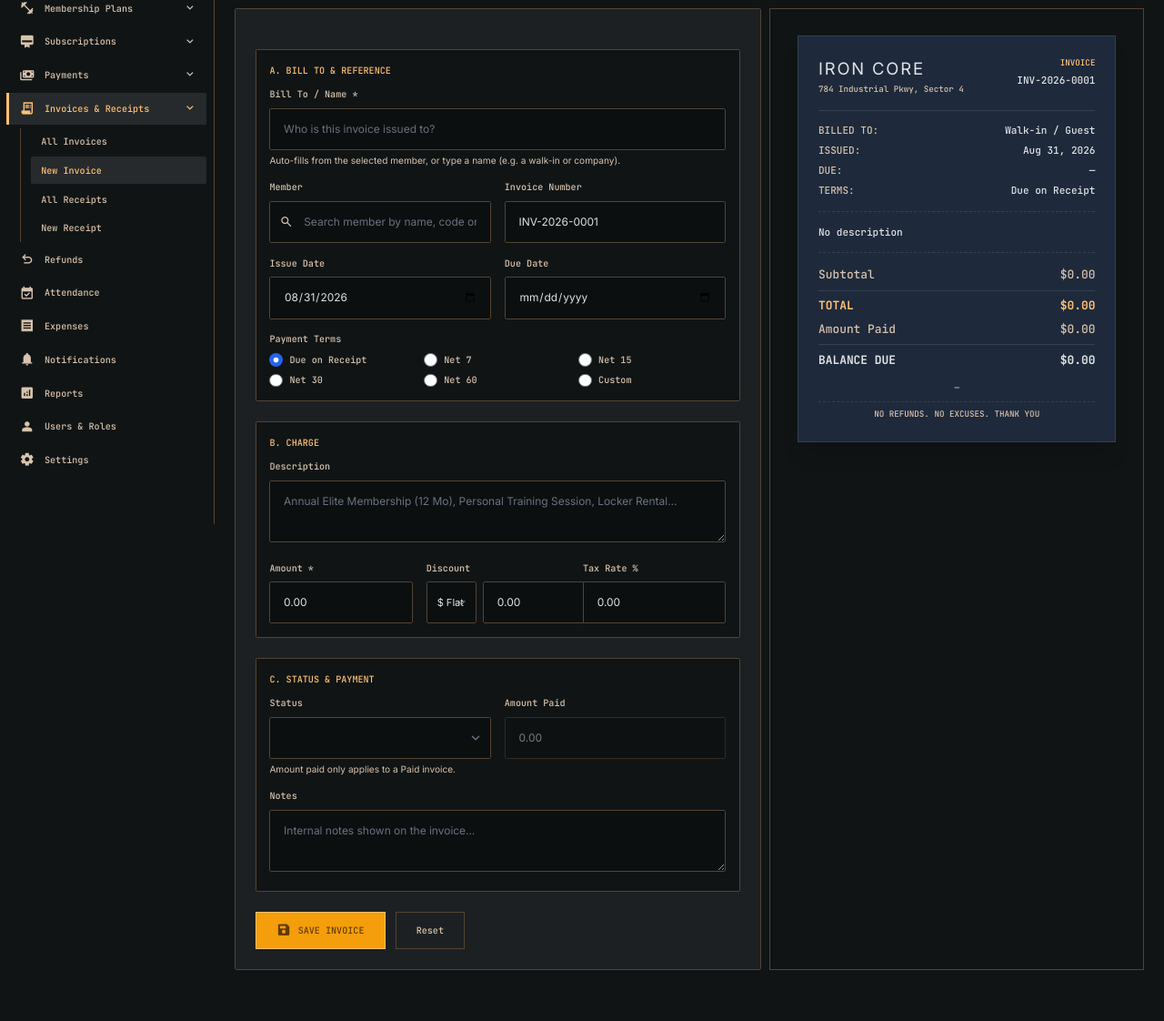
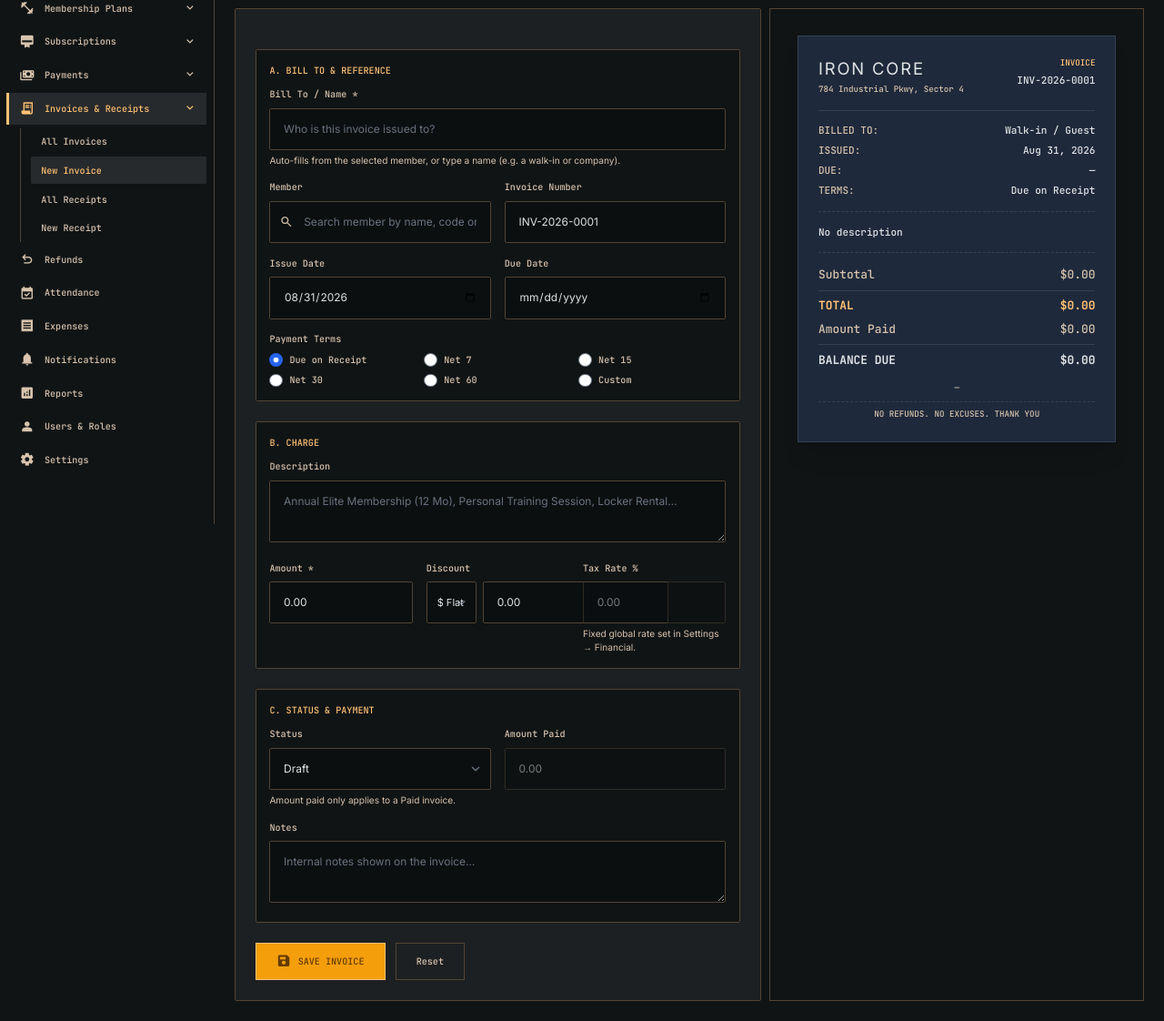
Before and after one commit to rawan-miaari9/Subscription-Membership-Management-System, a Django app: page /invoices/create/ in a window 1280 px wide. Shown: the part 160-1282 px from the top of the page at 91% size. Before the commit the page ends 1226 px from the top, so only its background shows below. Run offline with Django 5.2, Linux system fonts and the light colour scheme; data that the repository does not hold is empty; parts of the project's set-up code (start-up, migrations or seed data) failed here and were passed over; some libraries are stand-ins or nearby versions.

Commit message:
Apply fixed global tax rate to invoices and receipts

```diff
--- a/managementSystem/core/models.py
+++ b/managementSystem/core/models.py
@@ -269,3 +269,34 @@ class Receipt(models.Model):
 
     def __str__(self):
         return self.receipt_no or f"Receipt #{self.pk}"
+
+
+class Financial(models.Model):
+    """Global financial settings (single row) — maps to existing 'financial' table.
+
+    The tax rate configured here is the fixed rate applied to invoices & receipts.
+    """
+
+    currency = models.CharField(max_length=50, null=True, blank=True)
+    tax_rate = models.DecimalField(
+        max_digits=5, decimal_places=2, null=True, blank=True
+    )
+    updated_at = models.DateTimeField(null=True, blank=True)
+
+    class Meta:
+        managed = False
+        db_table = 'financial'
+
+    @classmethod
+    def get_tax_rate(cls):
+        """Return the persisted global tax rate, defaulting to 0.00."""
+        try:
+            obj = cls.objects.first()
+            if obj and obj.tax_rate is not None:
+                return obj.tax_rate
+        except Exception:
+            pass
+        return Decimal('0.00')
+
+    def __str__(self):
+        return f"Financial (id={self.pk})"
--- a/managementSystem/core/views.py
+++ b/managementSystem/core/views.py
@@ -24,7 +24,7 @@ def _decimal(value, default=Decimal('0.00')):
         return default
 
 
-from .models import Attendance, Invoice, Member, Receipt, Subscription
+from .models import Attendance, Financial, Invoice, Member, Receipt, Subscription
 
 
 def _checkin_block_reason(member, today):
@@ -182,7 +182,7 @@ def invoice_create_view(request):
         amount = _decimal(request.POST.get('amount'))
         discount_type = request.POST.get('discount_type', 'flat').strip()
         discount_value = _decimal(request.POST.get('discount_value'))
-        tax_rate = _decimal(request.POST.get('tax_rate'))
+        tax_rate = Financial.get_tax_rate()
         payment_terms = request.POST.get('payment_terms', 'due_on_receipt').strip()
         issued_date = _parse_date(request.POST.get('issued_date')) or timezone.localdate()
         due_date = _parse_date(request.POST.get('due_date'))
@@ -235,8 +235,10 @@ def invoice_create_view(request):
 
     context = {
         'terms': Invoice.TERM_CHOICES,
+        'status_choices': Invoice.STATUS_CHOICES,
         'next_invoice_no': _next_invoice_no(),
         'today': timezone.localdate(),
+        'settings_tax_rate': Financial.get_tax_rate(),
     }
     return render(request, "invoices/create.html", context)
 
@@ -251,7 +253,7 @@ def invoice_edit_view(request, pk):
         amount = _decimal(request.POST.get('amount'))
         discount_type = request.POST.get('discount_type', 'flat').strip()
         discount_value = _decimal(request.POST.get('discount_value'))
-        tax_rate = _decimal(request.POST.get('tax_rate'))
+        tax_rate = Financial.get_tax_rate()
         payment_terms = request.POST.get('payment_terms', 'due_on_receipt').strip()
         issued_date = _parse_date(request.POST.get('issued_date')) or timezone.localdate()
         due_date = _parse_date(request.POST.get('due_date'))
@@ -305,6 +307,7 @@ def invoice_edit_view(request, pk):
         'status_choices': Invoice.STATUS_CHOICES,
         'next_invoice_no': _next_invoice_no(),
         'today': timezone.localdate(),
+        'settings_tax_rate': Financial.get_tax_rate(),
     }
     return render(request, "invoices/create.html", context)
 
@@ -705,7 +708,7 @@ def receipt_create_view(request):
         amount = _decimal(request.POST.get('amount'))
         discount_type = request.POST.get('discount_type', 'flat').strip()
         discount_value = _decimal(request.POST.get('discount_value'))
-        tax_rate = _decimal(request.POST.get('tax_rate'))
+        tax_rate = Financial.get_tax_rate()
         method = request.POST.get('method', 'cash').strip()
         paid_date = _parse_date(request.POST.get('paid_date')) or timezone.localdate()
         notes = request.POST.get('notes', '').strip()
@@ -764,6 +767,7 @@ def receipt_create_view(request):
         'methods': Receipt.METHOD_CHOICES,
         'next_receipt_no': _next_receipt_no(),
         'today': timezone.localdate(),
+        'settings_tax_rate': Financial.get_tax_rate(),
     }
     return render(request, "receipts/create.html", context)
 
@@ -778,7 +782,7 @@ def receipt_edit_view(request, pk):
         amount = _decimal(request.POST.get('amount'))
         discount_type = request.POST.get('discount_type', 'flat').strip()
         discount_value = _decimal(request.POST.get('discount_value'))
-        tax_rate = _decimal(request.POST.get('tax_rate'))
+        tax_rate = Financial.get_tax_rate()
         method = request.POST.get('method', 'cash').strip()
         paid_date = _parse_date(request.POST.get('paid_date')) or timezone.localdate()
         receipt_no = request.POST.get('receipt_no', '').strip() or receipt.receipt_no
@@ -832,6 +836,7 @@ def receipt_edit_view(request, pk):
         'methods': Receipt.METHOD_CHOICES,
         'next_receipt_no': _next_receipt_no(),
         'today': timezone.localdate(),
+        'settings_tax_rate': Financial.get_tax_rate(),
     }
     return render(request, "receipts/create.html", context)
 
--- a/managementSystem/templates/invoices/create.html
+++ b/managementSystem/templates/invoices/create.html
@@ -88,7 +88,8 @@
             </div>
             <div>
               <label class="block font-label-caps text-[11px] text-on-surface-variant mb-2">Tax Rate %</label>
-              <input name="tax_rate" type="number" step="0.01" min="0" data-field-tax value="{{ invoice.tax_rate|default:'0.00' }}" class="w-full bg-surface-container-lowest border border-outline-variant rounded px-4 py-3 text-[13px]">
+              <input name="tax_rate" type="number" step="0.01" min="0" data-field-tax value="{{ settings_tax_rate|default:'0.00' }}" disabled class="w-full bg-surface-container-lowest border border-outline-variant rounded px-4 py-3 text-[13px] disabled:opacity-50 disabled:cursor-not-allowed">
+              <p class="text-[11px] text-on-surface-variant mt-1">Fixed global rate set in Settings → Financial.</p>
             </div>
           </div>
         </div>
--- a/managementSystem/templates/receipts/create.html
+++ b/managementSystem/templates/receipts/create.html
@@ -94,7 +94,8 @@
             </div>
             <div>
               <label class="block font-label-caps text-[11px] text-on-surface-variant mb-2">Tax Rate %</label>
-              <input name="tax_rate" type="number" step="0.01" min="0" data-field-tax value="{{ receipt.tax_rate|default:'0.00' }}" class="w-full bg-surface-container-lowest border border-outline-variant rounded px-4 py-3 text-[13px]">
+              <input name="tax_rate" type="number" step="0.01" min="0" data-field-tax value="{{ settings_tax_rate|default:'0.00' }}" disabled class="w-full bg-surface-container-lowest border border-outline-variant rounded px-4 py-3 text-[13px] disabled:opacity-50 disabled:cursor-not-allowed">
+              <p class="text-[11px] text-on-surface-variant mt-1">Fixed global rate set in Settings → Financial.</p>
             </div>
           </div>
         </div>
```
Also changed, not shown: managementSystem/core/migrations/0005_financial.py (added).
